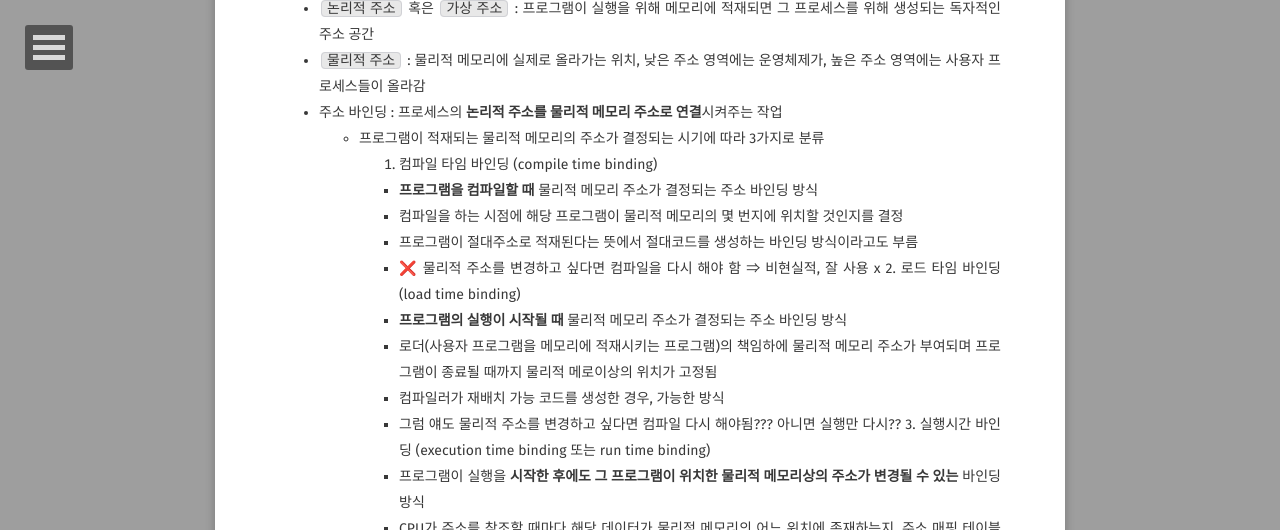
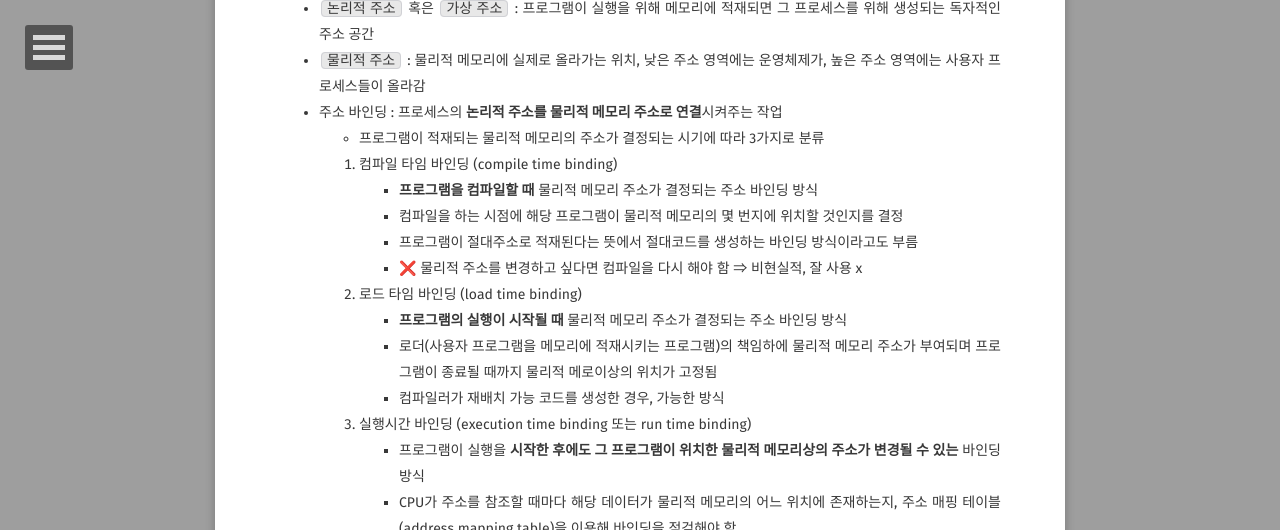
Before and after one commit to xrabcde/xrabcde.github.io, a Jekyll site: the page built from _posts/2021-08-13-csstudy-os7.md, in a window 1280 px wide and 900 px high, scrolled down 430 px, cut to the strip 0-530 px from the top of the window. Built offline with Jekyll 4.4.1, drawn with Linux system fonts in a browser that asks for light colours; some web fonts are replaced; comment, search, counter and statistics services are not loaded.

Commit message:
post: Operating System/7장 - 메모리 관리

```diff
--- a/_posts/2021-08-13-csstudy-os7.md
+++ b/_posts/2021-08-13-csstudy-os7.md
@@ -12,6 +12,7 @@
 - `물리적 주소` : 물리적 메모리에 실제로 올라가는 위치, 낮은 주소 영역에는 운영체제가, 높은 주소 영역에는 사용자 프로세스들이 올라감
 - 주소 바인딩 : 프로세스의 **논리적 주소를 물리적 메모리 주소로 연결**시켜주는 작업
     - 프로그램이 적재되는 물리적 메모리의 주소가 결정되는 시기에 따라 3가지로 분류
+
     1. 컴파일 타임 바인딩 (compile time binding)
         - **프로그램을 컴파일할 때** 물리적 메모리 주소가 결정되는 주소 바인딩 방식
         - 컴파일을 하는 시점에 해당 프로그램이 물리적 메모리의 몇 번지에 위치할 것인지를 결정
@@ -21,7 +22,6 @@
         - **프로그램의 실행이 시작될 때** 물리적 메모리 주소가 결정되는 주소 바인딩 방식
         - 로더(사용자 프로그램을 메모리에 적재시키는 프로그램)의 책임하에 물리적 메모리 주소가 부여되며 프로그램이 종료될 때까지 물리적 메로이상의 위치가 고정됨
         - 컴파일러가 재배치 가능 코드를 생성한 경우, 가능한 방식
-        - 그럼 얘도 물리적 주소를 변경하고 싶다면 컴파일 다시 해야됨??? 아니면 실행만 다시??
     3. 실행시간 바인딩 (execution time binding 또는 run time binding)
         - 프로그램이 실행을 **시작한 후에도 그 프로그램이 위치한 물리적 메모리상의 주소가 변경될 수 있는** 바인딩 방식
         - CPU가 주소를 참조할 때마다 해당 데이터가 물리적 메모리의 어느 위치에 존재하는지, 주소 매핑 테이블(address mapping table)을 이용해 바인딩을 점검해야 함
@@ -31,6 +31,7 @@
     - 특정 프로세스의 주소값에 기준 레지스터의 값을 더해 물리적 주소값을 얻어냄
     - 프로그램의 주소공간이 물리적 메모리의 한 장소에 연속적으로 적재되는 것을 가정
     - 한계 레지스터 : 현재 CPU에서 수행 중인 프로세스의 논리적 주소의 최댓값, 즉 그 프로세스의 크기, 프로세스가 자신의 주소 공간을 넘어서는 메모리 참조를 하려고 하는지 체크하는 용도로 사용
+
     1. 프로세스의 논리적 주소값이 한계 레지스터보다 작은지 확인
     2. 작다면, 논리적 주소값에 기준 레지스터 값을 더해 물리적 주소를 구한 다음 해당 물리적 메모리 위치에 접근하도록 허락
     3. 크다면, 다른 프로세스의 주소 영역에 접근하려는 시도이므로 트랩을 발생시켜 해당 프로세스 강제종료
@@ -73,6 +74,7 @@
 
 ## 물리적 메모리의 할당 방식
 - 프로세스를 메모리에 올리는 방식에 따른 분류
+
 1. 연속할당 (contiguous allocation) : 각 프로세스를 물리적 메모리의 연속적 공간에 올리는 방식
     - 메모리를 분할하는 방식(분할을 관리하는 방식)에 따라 고정분할, 가변분할
 2. 불연속할당 (noncontiguous allocation) : 하나의 프로세스를 물리적 메모리의 여러 영역에 분산해 적재하는 방식
@@ -80,6 +82,7 @@
 
 ### 연속할당
 - 메모리를 분할하는 방식에 따른 분류
+
 1. 고정분할 방식 : 물리적 메모리를 고정된 크기의 분할로 미리 나누어두는 방식
     - 물리적 메모리를 주어진 개수만큼의 영구적인 분할로 미리 나누어두고 각 분할에 하나의 프로세스를 적재
     - 분할의 크기는 모두 동일하게 할 수도 있고 서로 다르게 할 수도 있음
@@ -91,31 +94,25 @@
     - ✅ 분할의 크기를 프로그램의 크기보다 크게 할당하지 않기 때문에 내부조각 발생 x
     - ❌ 이미 메모리에 존재하는 프로그램이 종료될 경우 중간에 빈 공간이 발생하게 되므로 외부조각은 발생할 수 있음
     - 크기가 n인 프로세스를 메모리에 올릴 때 물리적 메모리 내 가용 공간(메모리에 산발적으로 존재하는 빈공간) 중 어떤 위치에 올릴 것인가?
+
     1. 최초적합 (first-fit) : 크기가 n이상인 가용 공간 중 가장 먼저 찾아지는 곳에 프로세스 할당
-
        ✅ 가용 공간을 모두 탐색하지 않아도 되므로 시간적 측면에서 효율적
-
     2. 최적적합 (best-fit) : 크기가 n이상이면서 가장 작은 가용 공간에 프로세스 할당
-
        ✅ 공간적 측면에서 효율적
-
        ❌ 가용 공간들이 크기순으로 정렬되어 있지 않은 경우, 모든 가용공간을 탐색해야 하므로 시간적 오버헤드 발생
-
        ❌ 다수의 매우 작은 가용 공간들이 생성될 수 있음
-
     3. 최악적합 (worst-fit) : 가장 크기가 큰 곳에 새로운 프로그램 할당
-
        ❌ 최적적합과 마찬가지로 모든 가용 공간들을 탐색해야 하는 오버헤드 발생
-
        ❌ 상대적으로 더 큰 프로그램을 담을 수 있는 가용 공간을 빨리 소진한다는 문제점
 
-    - 컴팩션 (compaction) : 가용 공간들을 한쪽으로 모아서 하나의 큰 가용 공간을 만드는 방법
-        - ✅ 외부조각 문제를 해결
-        - ❌ 현재 수행 중인 프로세스의 메모리상 위치를 상당부분 이동시켜야 하므로 비용이 많이 듬
-        - ❌ 수행 중인 프로세스의 물리적 위치를 옮기는 것이므로 실행시간 바인딩 방식이 지원되는 환경에서만 가능
+- 컴팩션 (compaction) : 가용 공간들을 한쪽으로 모아서 하나의 큰 가용 공간을 만드는 방법
+    - ✅ 외부조각 문제를 해결
+    - ❌ 현재 수행 중인 프로세스의 메모리상 위치를 상당부분 이동시켜야 하므로 비용이 많이 듬
+    - ❌ 수행 중인 프로세스의 물리적 위치를 옮기는 것이므로 실행시간 바인딩 방식이 지원되는 환경에서만 가능
 
 ### 불연속할당
 - 프로세스를 분할하는 방식에 따른 분류
+
 1. 페이징 : 각 프로세스의 주소 공간을 동일한 크기의 페이지로 잘라 페이지 단위로 적재시키는 방식
 2. 세그멘테이션 : 코드, 데이터, 스택 등 의미 있는 단위인 세그먼트로 나누어 세그먼트 단위로 적재시키는 방식
 3. 페이지드 세그멘테이션 : 세그먼트 하나를 다수의 페이지로 구성하는 방식
@@ -139,7 +136,7 @@
 - 페이지 테이블 길이 레지스터 : 페이지 테이블의 크기
 - 페이징 기법에서는 두 번의 메모리 접근이 필요 : 주소 변환을 위해 페이지 테이블에 접근하는 것, 변환된 주소에서 실제 데이터에 접근하는 것 ⇒ 오버헤드 발생
 
-<div style="width:20% !important; margin:0 auto">
+<div style="width:80% !important; margin:0 auto">
 <img src="/assets/img/os7-1.png" alt="os7-1.png">
 </div>
 
```
